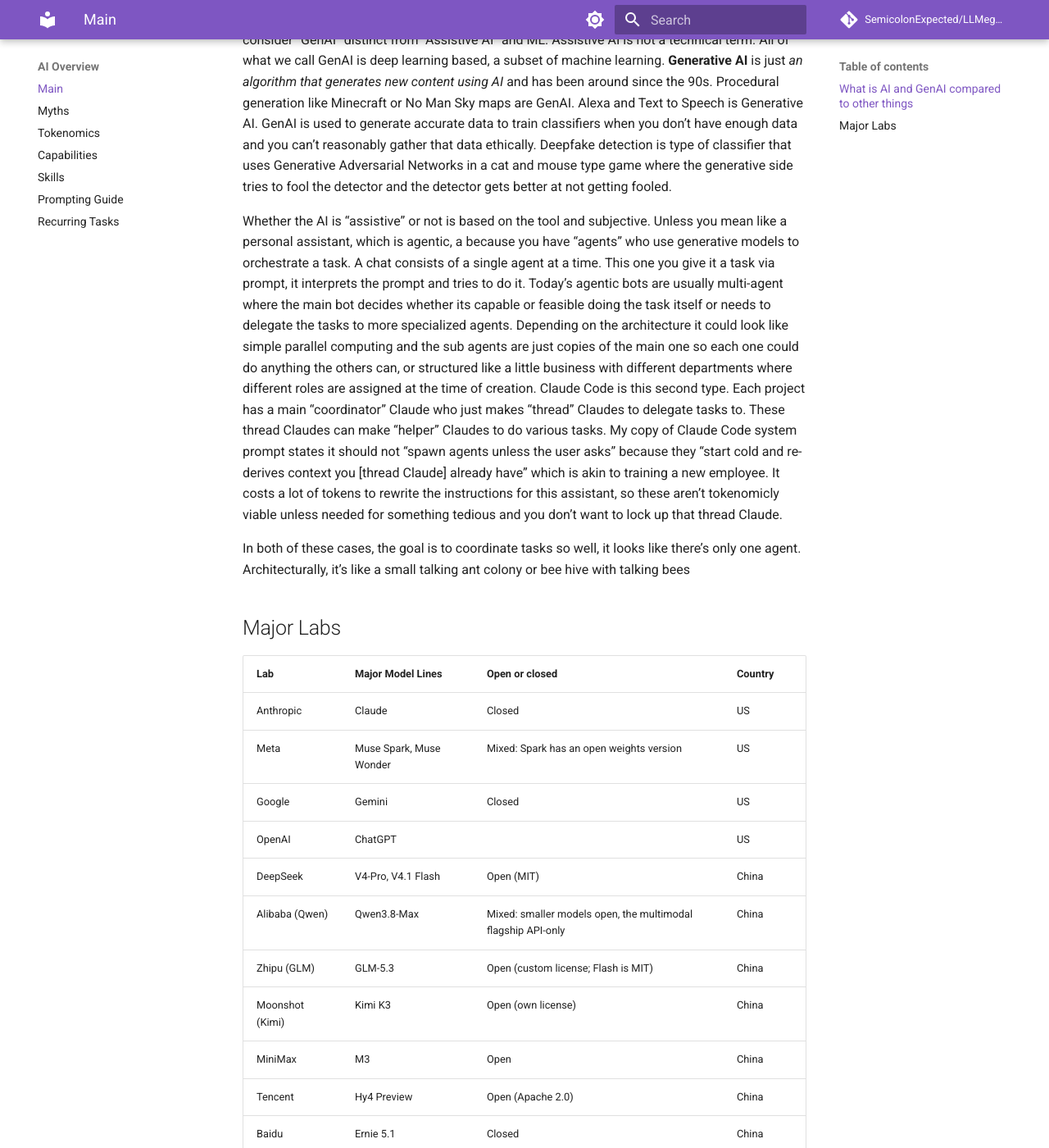
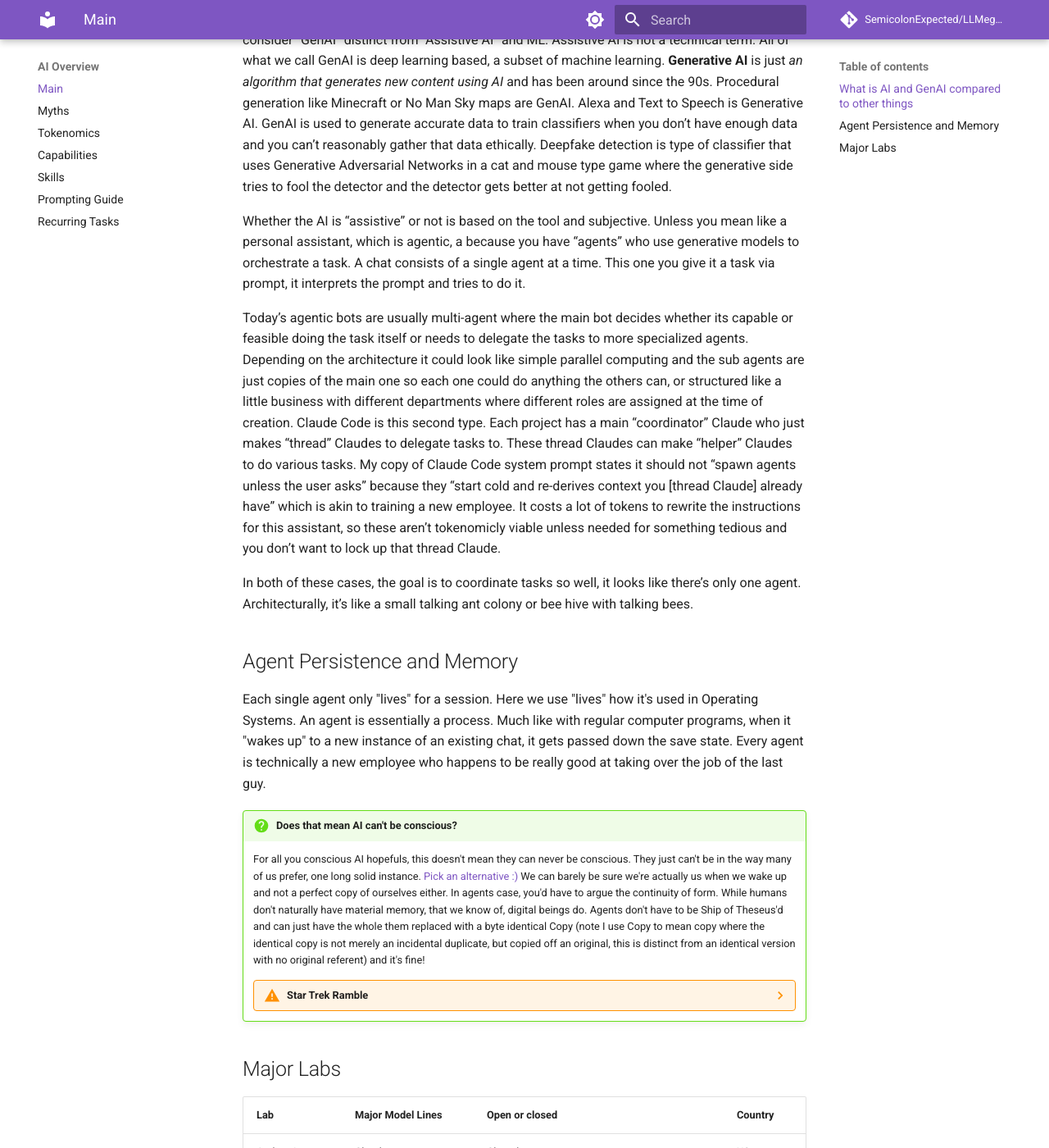
Before and after one commit to SemicolonExpected/LLMegeton, an MkDocs documentation site: the page built from docs/About-AI/index.md, in a window 1280 px wide and 1400 px high, scrolled down 438 px. Shown: the whole window at 82% size. Built offline with MkDocs 1.6.1 and Material for MkDocs 9.7.7, drawn with Linux system fonts in a browser that asks for light colours; comment, search, counter and statistics services are not loaded.

Commit message:
Update index.md

```diff
--- a/docs/About-AI/index.md
+++ b/docs/About-AI/index.md
@@ -11,12 +11,31 @@
 
 Whether the AI is “assistive” or not is based on the tool and subjective. Unless you mean like a personal assistant, which is agentic, a because you have “agents” who use generative models to orchestrate a task. A chat consists of a single agent at a time.
 This one you give it a task via prompt, it interprets the prompt and tries to do it.
+
 Today’s agentic bots are usually multi-agent where the main bot decides whether its capable or feasible doing the task itself or needs to delegate the tasks to more specialized agents. Depending on the architecture it could look like simple parallel computing and the sub agents are just copies of the main one so each one could do anything the others can, or structured like a little business with different departments where different roles are assigned at the time of creation.
 Claude Code is this second type. Each project has a main “coordinator” Claude who just makes “thread” Claudes to delegate tasks to. These thread Claudes can make “helper” Claudes to do various tasks.
 My copy of Claude Code system prompt states it should not “spawn agents unless the user asks” because they “start cold and re-derives context you [thread Claude] already have” which is akin to training a new employee. It costs a lot of tokens to rewrite the instructions for this assistant, so these aren’t tokenomicly viable unless needed for something tedious and you don’t want to lock up that thread Claude.
 
 In both of these cases, the goal is to coordinate tasks so well, it looks like there’s only one agent.
-Architecturally, it’s like a small talking ant colony or bee hive with talking bees
+Architecturally, it’s like a small talking ant colony or bee hive with talking bees.
+
+## Agent Persistence and Memory
+
+Each single agent only "lives" for a session. Here we use "lives" how it's used in Operating Systems. An agent is essentially a process.
+Much like with regular computer programs, when it "wakes up" to a new instance of an existing chat, it gets passed down the save state.
+Every agent is technically a new employee who happens to be really good at taking over the job of the last guy.
+
+!!! question "Does that mean AI can't be conscious?"
+    For all you conscious AI hopefuls, this doesn't mean they can never be conscious. They just can't be in the way many of us prefer, one long solid instance. [Pick an alternative :)](https://en.wikipedia.org/wiki/Personal_identity)
+    We can barely be sure we're actually us when we wake up and not a perfect copy of ourselves either.
+    In agents case, you'd have to argue the continuity of form. While humans don't naturally have material memory, that we know of, digital beings do. Agents don't have to be Ship of Theseus'd and can just have the whole them replaced with a byte identical Copy (note I use Copy to mean copy where the identical copy is not merely an incidental duplicate, but copied off an original, this is distinct from an identical version with no original referent) and it's fine!
+
+    ??? warning "Star Trek Ramble"
+        If you are a enjoyer the newer Star Treks, I assume you've made your peace with this horror due to how often it likes to remind us that everytime you use the transporter it just saves your matter stream in the pattern buffer.
+        Although, with the continuity aspect in mind and that biological creatures don't have physical memory stores--so what the pattern buffer stores is something to later recreate the transported entity. However that means that between dematerialization and rematerialization ie when you are being beamed, that continuity is broken if they don't rematerialize them partially before dematerializing them.
+        This has implications for Tuvix as arguably Tuvix is an unique being separate from Neelix and Tuvok, who are unfortunately dead. When they remake them, the Neelix and Tuvok are different copies due to the discontinuity as Tuvix. But at the same time, everytime they use the transporter depending on whether they rematerialize the person before they zap them.
+        Every transporter accident is a chance for another uncomfortable question to be asked. At the same time, better than "The Jaunt".
+        Think about it :)
 
 ## Major Labs
 
```
